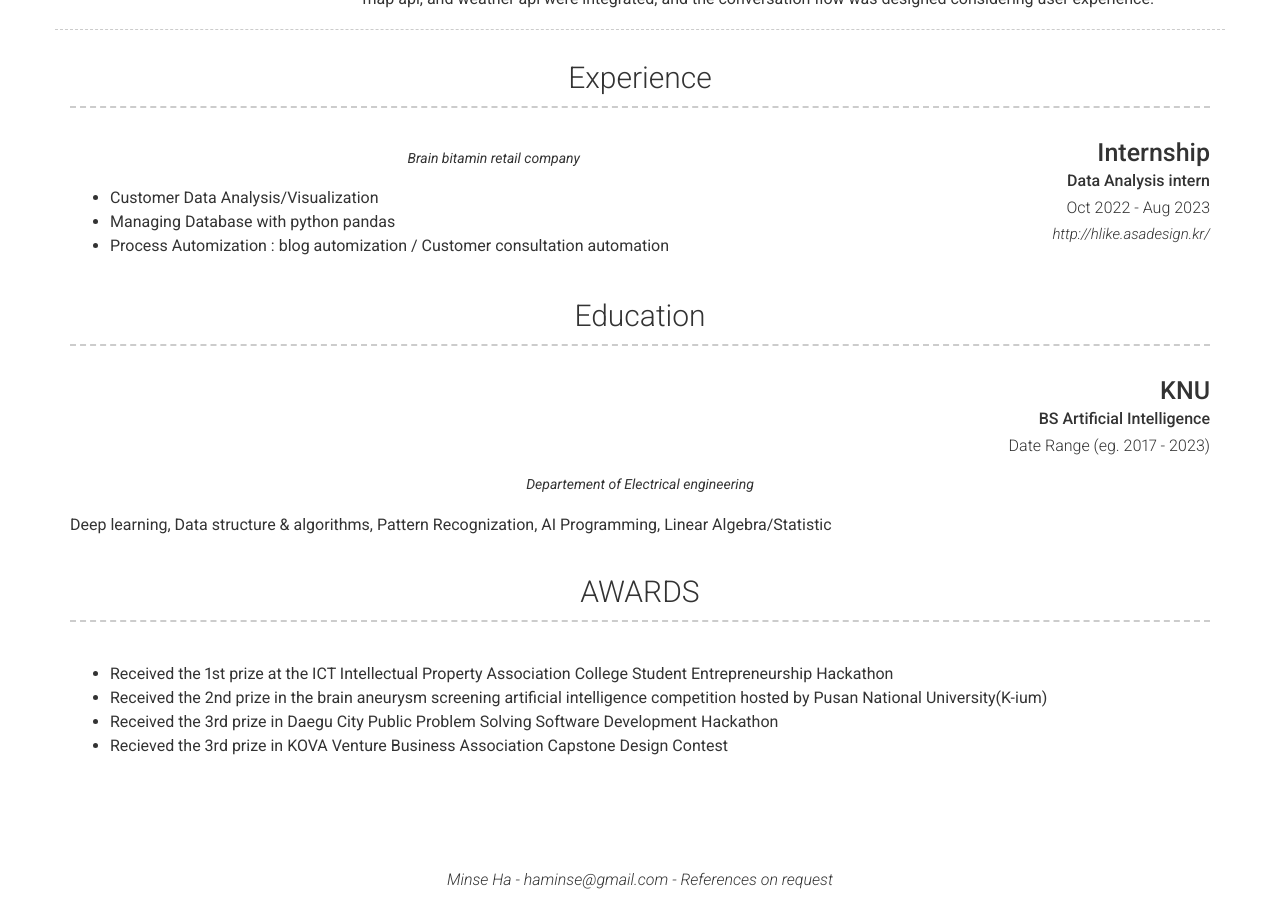
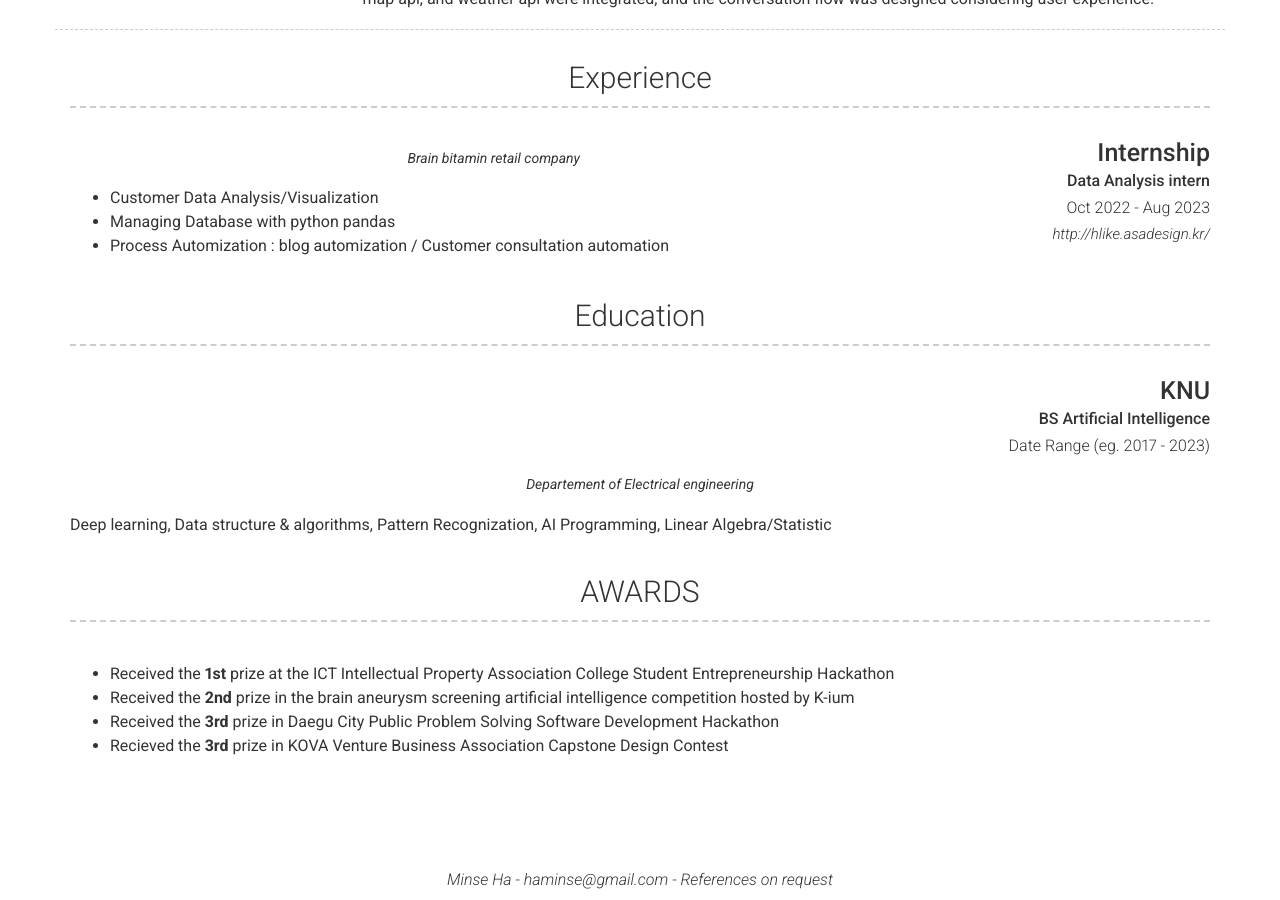
Before and after one commit to haminse/Resume, a Jekyll site: the page built from index.md, in a window 1280 px wide and 900 px high, scrolled down 767 px. Built offline with Jekyll 4.4.1, drawn with Linux system fonts in a browser that asks for light colours; nearby versions of some CDN libraries.

Commit message:
real final

```diff
--- a/_config.yml
+++ b/_config.yml
@@ -115,10 +115,10 @@ content:
   - title: AWARDS
     layout: text
     content: | # this will include new lines to allow paragraphs
-      - Received the 1st prize at the ICT Intellectual Property Association College Student Entrepreneurship Hackathon
-      - Received the 2nd prize in the brain aneurysm screening artificial intelligence competition hosted by Pusan National University(K-ium)
-      - Received the 3rd prize in Daegu City Public Problem Solving Software Development Hackathon
-      - Recieved the 3rd prize in KOVA Venture Business Association Capstone Design Contest
+      - Received the <b>1st</b> prize at the ICT Intellectual Property Association College Student Entrepreneurship Hackathon
+      - Received the <b>2nd</b> prize in the brain aneurysm screening artificial intelligence competition hosted by K-ium
+      - Received the <b>3rd</b> prize in Daegu City Public Problem Solving Software Development Hackathon
+      - Recieved the <b>3rd</b> prize in KOVA Venture Business Association Capstone Design Contest
 
 # Footer
 footer_show_references: true
```
